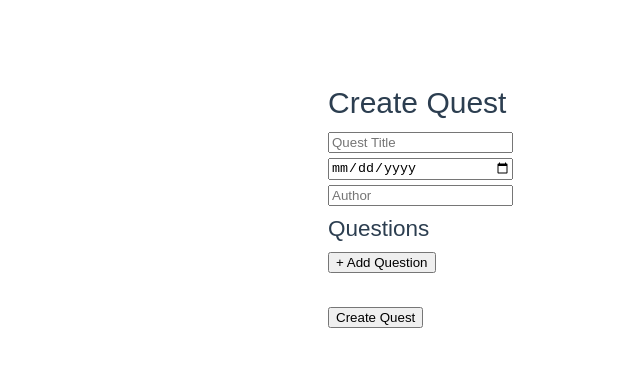
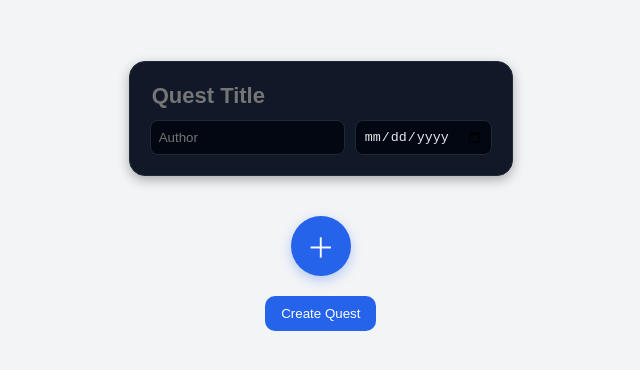
Before and after one commit to harperreynell/quests, a Vue app: page / in a window 1280 px wide. Shown: the part 194-564 px from the top of the page, without its empty margins (127-767 px from the left). Built offline with nearby package versions, Linux system fonts and the light colour scheme.

Commit message:
Better user interface and file structure

```diff
--- a/src/App.vue
+++ b/src/App.vue
@@ -1,107 +1,20 @@
 <template>
-  <div class="container">
-    <h1>Create Quest</h1>
-
-    <input v-model="quest.title" placeholder="Quest Title" />
-    <input v-model="quest.date" type="date" />
-    <input v-model="quest.author" placeholder="Author" />
-
-    <h2>Questions</h2>
-
-    <div v-for="(q, qi) in quest.question_list" :key="qi" class="question-box">
-      <input v-model="q.title" placeholder="Question Title" />
-      <textarea v-model="q.question" placeholder="Question text"></textarea>
-
-      <h3>Answers</h3>
-      <div v-for="(_, ai) in q.answers" :key="ai">
-        <input v-model="q.answers[ai]" placeholder="Answer" />
-        <button @click="removeAnswer(qi, ai)">X</button>
-      </div>
-
-      <button @click="addAnswer(qi)">+ Add Answer</button>
-
-      <input v-model="q.correct_answers" placeholder="Correct Answer" />
-
-      <button @click="removeQuestion(qi)">Remove Question</button>
-    </div>
-
-    <button @click="addQuestion">+ Add Question</button>
-
-    <br /><br />
-    <button @click="submitQuest">Create Quest</button>
-
-    <p v-if="message">{{ message }}</p>
-  </div>
+  <CreateQuest />
 </template>
 
 <script>
+import CreateQuest from "./components/CreateQuest.vue";
+
 export default {
-  data() {
-    return {
-      message: "",
-      quest: {
-        title: "",
-        date: "",
-        author: "",
-        question_list: []
-      }
-    };
+  components: {
+    CreateQuest,
   },
-  methods: {
-    addQuestion() {
-      this.quest.question_list.push({
-        title: "",
-        question: "",
-        answers: [],
-        correct_answers: ""
-      });
-    },
-    removeQuestion(index) {
-      this.quest.question_list.splice(index, 1);
-    },
-    addAnswer(qIndex) {
-      this.quest.question_list[qIndex].answers.push("");
-    },
-    removeAnswer(qIndex, aIndex) {
-      this.quest.question_list[qIndex].answers.splice(aIndex, 1);
-    },
-    async submitQuest() {
-      const res = await fetch("http://127.0.0.1:8000/create-quest", {
-        method: "POST",
-        headers: { "Content-Type": "application/json" },
-        body: JSON.stringify(this.quest)
-      });
-
-      const data = await res.json();
-
-      if (data.success) {
-        this.message = "Quest created successfully!";
-        this.quest = { title: "", date: "", author: "", question_list: [] };
-      } else {
-        this.message = "Failed to create quest";
-      }
-    }
-  }
 };
 </script>
 
 <style>
-.container {
-  max-width: 700px;
-  margin: auto;
-  font-family: Arial;
-}
-input, textarea {
-  display: block;
-  width: 100%;
-  margin: 5px 0;
-}
-.question-box {
-  border: 1px solid #ccc;
-  padding: 10px;
-  margin: 10px 0;
-}
-button {
-  margin: 5px 0;
+body {
+  margin: 0;
+  background: #f3f4f6;
 }
 </style>
--- /dev/null
+++ b/src/components/CreateQuest.vue
@@ -0,0 +1,414 @@
+<template>
+  <div class="page" @click="activeQuestion = null">
+
+    <div class="quest-header" @click.stop>
+      <input
+          v-model="quest.title"
+          placeholder="Quest Title"
+          class="title-input"
+      />
+
+      <div class="meta-row">
+        <input
+            v-model="quest.author"
+            placeholder="Author"
+            class="meta-input"
+        />
+        <input
+            v-model="quest.date"
+            type="date"
+            class="meta-input"
+        />
+      </div>
+    </div>
+
+    <div class="questions">
+
+      <div
+          v-for="(q, qi) in quest.question_list"
+          :key="qi"
+          class="question-card"
+          :class="{ active: activeQuestion === qi }"
+          @click.stop="setActive(qi)"
+      >
+
+        <div
+            class="card-preview"
+            v-if="activeQuestion !== qi"
+        >
+          <h3>{{ q.title || "Untitled Question" }}</h3>
+          <p class="preview-text">
+            {{ q.question || "Click to edit this question..." }}
+          </p>
+        </div>
+
+        <div
+            v-else
+            class="card-expanded"
+            @click.stop
+        >
+
+          <div class="card-header" @click="setActive(qi)">
+            <h3>{{ q.title || "Untitled Question" }}</h3>
+            <span class="arrow">▲</span>
+          </div>
+
+          <div class="card-body">
+            <input
+                v-model="q.title"
+                placeholder="Question Title"
+                class="q-title"
+                @click.stop
+            />
+
+            <textarea
+                v-model="q.question"
+                placeholder="Full question..."
+                @click.stop
+            ></textarea>
+
+            <h4>Answers</h4>
+
+            <div
+                v-for="(a, ai) in q.answers"
+                :key="ai"
+                class="answer-row"
+            >
+              <input
+                  v-model="q.answers[ai]"
+                  placeholder="Answer"
+                  @click.stop
+                  class="input-answer"
+              />
+              <button
+                  class="small"
+                  @click.stop="removeAnswer(qi, ai)"
+              >
+                ✕
+              </button>
+            </div>
+
+            <button
+                class="secondary"
+                @click.stop="addAnswer(qi)"
+            >
+              + Add Answer
+            </button>
+
+            <input
+                v-model="q.correct_answers"
+                placeholder="Correct Answer"
+                class="correct-input"
+                @click.stop
+            />
+
+            <button
+                class="danger"
+                @click.stop="removeQuestion(qi)"
+            >
+              Delete Question
+            </button>
+          </div>
+        </div>
+      </div>
+    </div>
+
+    <button
+        class="add-question-btn"
+        @click.stop="addQuestion"
+    >
+      ＋
+    </button>
+
+    <button
+        class="primary submit"
+        @click.stop="submitQuest"
+    >
+      Create Quest
+    </button>
+
+    <p v-if="message" class="msg">{{ message }}</p>
+
+  </div>
+</template>
+
+<script>
+export default {
+  data() {
+    return {
+      message: "",
+      activeQuestion: null,
+      quest: {
+        title: "",
+        date: "",
+        author: "",
+        question_list: []
+      }
+    };
+  },
+  methods: {
+    addQuestion() {
+      this.quest.question_list.push({
+        title: "",
+        question: "",
+        answers: [],
+        correct_answers: ""
+      });
+
+      this.activeQuestion = this.quest.question_list.length - 1;
+    },
+
+    removeQuestion(index) {
+      this.quest.question_list.splice(index, 1);
+
+      if (this.activeQuestion === index) {
+        this.activeQuestion = null;
+      }
+    },
+
+    addAnswer(qIndex) {
+      this.quest.question_list[qIndex].answers.push("");
+    },
+
+    removeAnswer(qIndex, aIndex) {
+      this.quest.question_list[qIndex].answers.splice(aIndex, 1);
+    },
+
+    setActive(i) {
+      this.activeQuestion = this.activeQuestion === i ? null : i;
+    },
+
+    async submitQuest() {
+      const res = await fetch("http://127.0.0.1:8000/create-quest", {
+        method: "POST",
+        headers: { "Content-Type": "application/json" },
+        body: JSON.stringify(this.quest)
+      });
+
+      const data = await res.json();
+      this.message = data.success
+          ? "Quest created successfully!"
+          : "Failed to create quest";
+    }
+  }
+};
+</script>
+
+<style>
+body {
+  margin: 0;
+  background: #0b0f14;
+}
+
+.page {
+  max-width: 800px;
+  margin: 40px auto;
+  font-family: -apple-system, BlinkMacSystemFont, Segoe UI, Roboto, Arial,serif;
+  color: #e5e7eb;
+}
+
+.quest-header {
+  background: #111827;
+  padding: 20px;
+  border-radius: 16px;
+  box-shadow: 0 4px 12px rgba(0,0,0,0.3);
+  margin-bottom: 20px;
+  border: 1px solid #1f2937;
+}
+
+.title-input {
+  width: 100%;
+  font-size: 22px;
+  font-weight: 600;
+  border: none;
+  outline: none;
+  background: transparent;
+  color: #e5e7eb;
+  margin-bottom: 10px;
+}
+
+.input-answer {
+  margin-top: 8px;
+  background: #030712;
+  border: 1px solid #1f2937;
+  color: #e5e7eb;
+  padding: 8px;
+  border-radius: 8px;
+}
+
+.meta-row {
+  display: flex;
+  gap: 10px;
+}
+
+.meta-input {
+  flex: 1;
+  padding: 8px;
+  border-radius: 8px;
+  border: 1px solid #1f2937;
+  background: #030712;
+  color: #e5e7eb;
+}
+
+.questions {
+  display: flex;
+  flex-direction: column;
+  gap: 12px;
+}
+
+.question-card {
+  background: #111827;
+  border-radius: 16px;
+  box-shadow: 0 4px 12px rgba(0,0,0,0.3);
+  cursor: pointer;
+  overflow: hidden;
+  transition: transform 0.05s ease, border 0.1s ease;
+  border: 1px solid #1f2937;
+}
+
+.question-card:hover {
+  transform: translateY(-1px);
+}
+
+.question-card.active {
+  border: 1px solid #2563eb;
+  box-shadow: 0 0 0 1px rgba(37,99,235,0.3);
+}
+
+.card-preview {
+  padding: 16px;
+}
+
+.card-preview h3 {
+  margin: 0 0 6px 0;
+  color: #e5e7eb;
+}
+
+.preview-text {
+  color: #9ca3af;
+  margin: 0;
+}
+
+.card-expanded {
+  padding: 16px;
+  display: flex;
+  flex-direction: column;
+  gap: 8px;
+}
+
+.card-header {
+  display: flex;
+  justify-content: space-between;
+  align-items: center;
+  cursor: pointer;
+  padding-bottom: 8px;
+  border-bottom: 1px solid #1f2937;
+}
+
+.arrow {
+  color: #9ca3af;
+}
+
+.card-body {
+  display: flex;
+  flex-direction: column;
+  gap: 8px;
+}
+
+.q-title {
+  font-size: 18px;
+  font-weight: 600;
+  background: transparent;
+  color: #e5e7eb;
+  border: none;
+  outline: none;
+}
+
+textarea {
+  min-height: 80px;
+  border-radius: 8px;
+  border: 1px solid #1f2937;
+  padding: 8px;
+  background: #030712;
+  color: #e5e7eb;
+}
+
+.answer-row {
+  display: flex;
+  gap: 8px;
+  align-items: center;
+}
+
+.correct-input {
+  margin-top: 8px;
+  background: #030712;
+  border: 1px solid #1f2937;
+  color: #e5e7eb;
+  padding: 8px;
+  border-radius: 8px;
+}
+
+.add-question-btn {
+  display: block;
+  margin: 20px auto;
+  width: 60px;
+  height: 60px;
+  border-radius: 50%;
+  border: none;
+  font-size: 28px;
+  background: #2563eb;
+  color: white;
+  cursor: pointer;
+  box-shadow: 0 4px 12px rgba(37,99,235,0.3);
+}
+
+.add-question-btn:hover {
+  background: #1d4ed8;
+}
+
+.primary {
+  background: #2563eb;
+  color: white;
+  border: none;
+  padding: 10px 16px;
+  border-radius: 10px;
+  cursor: pointer;
+}
+
+.secondary {
+  background: #1f2937;
+  color: #e5e7eb;
+  border: none;
+  padding: 8px;
+  border-radius: 8px;
+  cursor: pointer;
+}
+
+.danger {
+  background: #7f1d1d;
+  color: white;
+  border: none;
+  padding: 8px;
+  border-radius: 8px;
+  cursor: pointer;
+}
+
+.small {
+  background: #1f2937;
+  color: #e5e7eb;
+  border: none;
+  border-radius: 6px;
+  cursor: pointer;
+}
+
+.submit {
+  display: block;
+  margin: 20px auto;
+}
+
+.msg {
+  text-align: center;
+  font-weight: 500;
+  color: #34d399;
+}
+</style>
```
